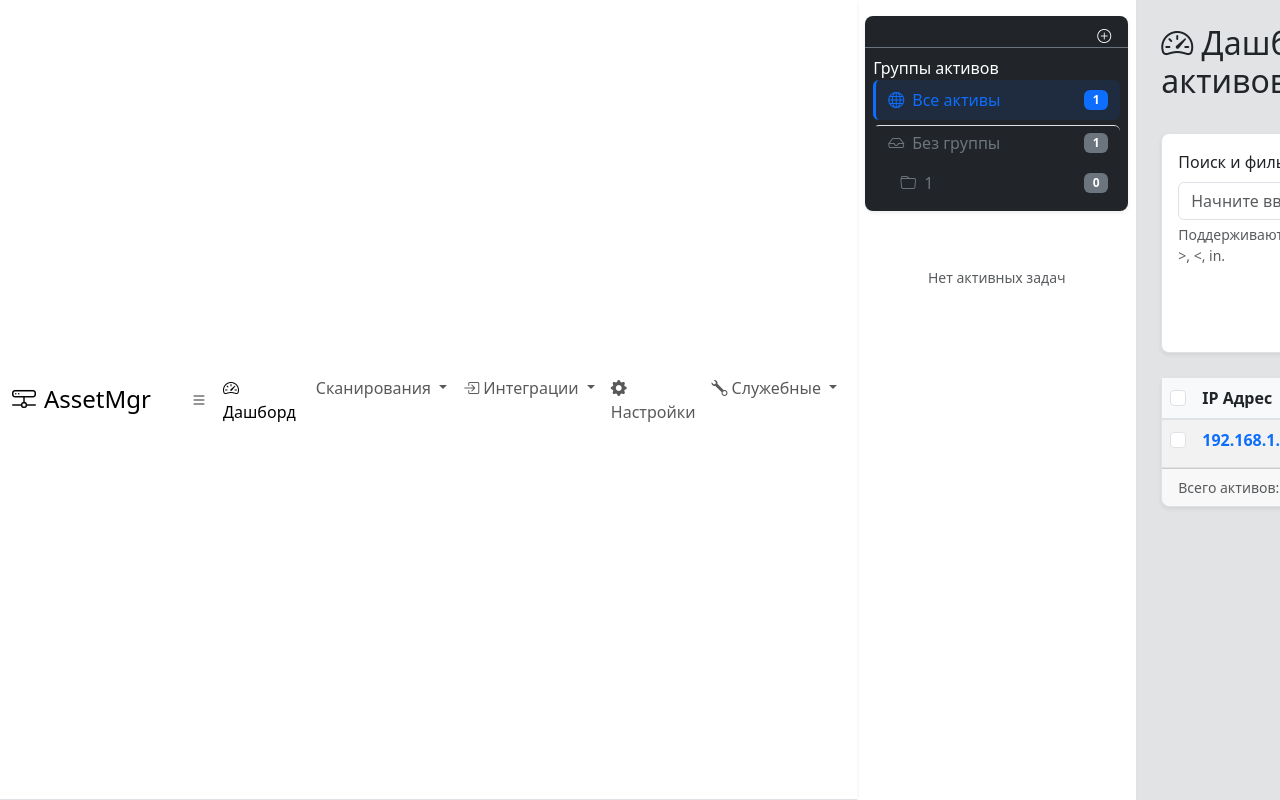
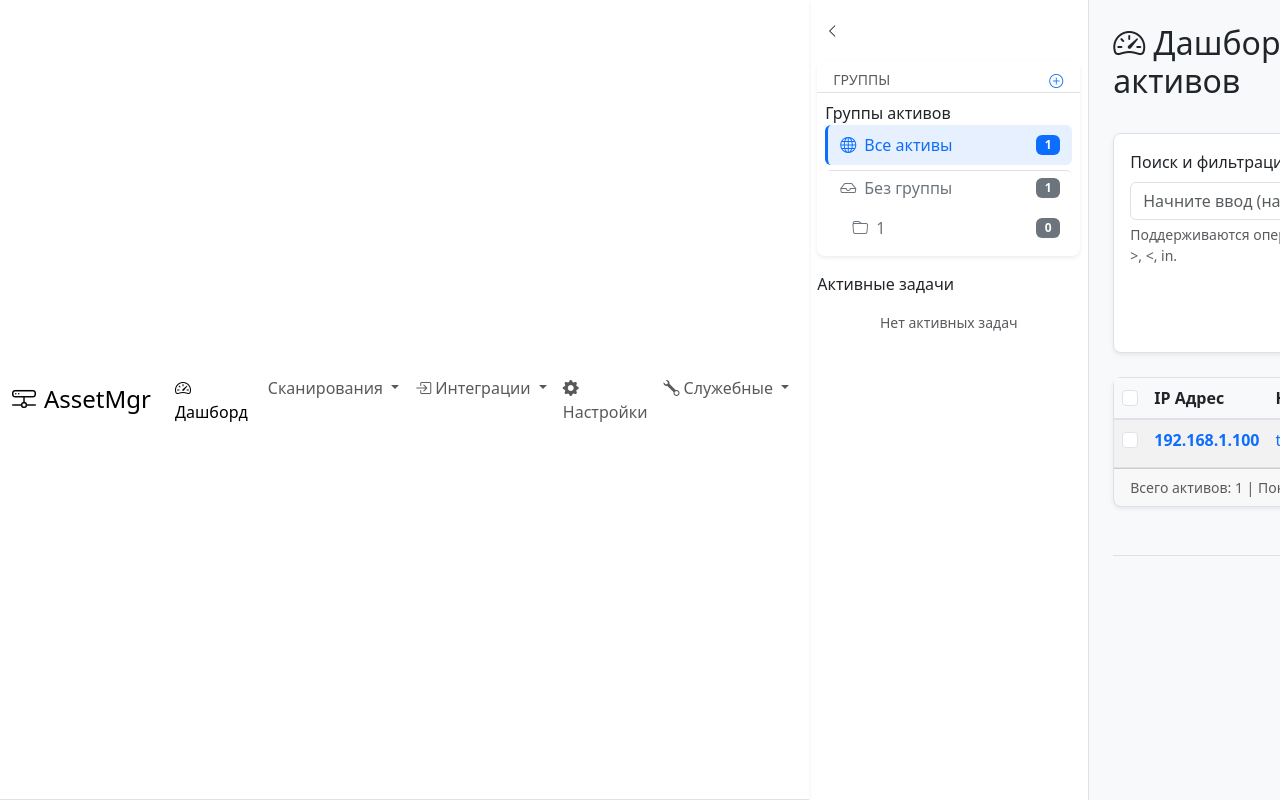
Before and after one commit to iebrosalin/turbo-funicular, a FastAPI app: page / in a window 1280 px wide. Run offline with FastAPI, Linux system fonts and the light colour scheme; data comes from the database, SQL or seed files in the repository; data that the repository does not hold is empty; some libraries are stand-ins or nearby versions.

Commit message:
update branch

```diff
--- a/backend/templates/base.html
+++ b/backend/templates/base.html
@@ -22,11 +22,6 @@
     <nav class="navbar sticky-top border-bottom navbar-expand-lg">
         <div class="container-fluid">
             <a class="navbar-brand" href="/"><h4 class="mb-0"><i class="bi bi-hdd-network me-2"></i>AssetMgr</h4></a>
-
-            <!-- Sidebar Toggle Button -->
-            <button class="sidebar-toggle-btn ms-3" id="sidebarToggle" title="Свернуть/Развернуть сайдбар">
-                <i class="bi bi-list"></i>
-            </button>
 
             <button class="navbar-toggler" type="button" data-bs-toggle="collapse" data-bs-target="#navbarMain" aria-controls="navbarMain" aria-expanded="false" aria-label="Toggle navigation">
                 <span class="navbar-toggler-icon"></span>
@@ -89,19 +84,24 @@
     <div class="d-flex w-100">
         <!-- LEFT SIDEBAR -->
         <div class="sidebar" id="sidebar">
-            <div class="d-flex flex-column align-items-center align-items-sm-start px-sm-2 pt-3 text-white min-vh-100">
+            <div class="d-flex flex-column align-items-sm-start px-2 pt-3 min-vh-100">
+                <!-- Кнопка сворачивания сайдбара внутри сайдбара -->
+                <button class="btn btn-sm btn-outline-secondary mb-3 align-self-start sidebar-toggle-btn" id="sidebarToggle" title="Свернуть/Развернуть сайдбар">
+                    <i class="bi bi-chevron-left"></i>
+                </button>
+
                 <!-- Сайдбар с группами активов -->
-                <div class="card shadow-sm border-0 mb-3 w-100 bg-dark text-white">
-                    <div class="card-header d-flex justify-content-between align-items-center bg-transparent border-bottom border-secondary pb-0">
+                <div class="card shadow-sm border-0 mb-3 w-100">
+                    <div class="card-header d-flex justify-content-between align-items-center border-bottom pb-0">
                         <h6 class="mb-0 small text-uppercase text-muted sidebar-text">Группы</h6>
-                        <button class="btn btn-sm btn-link p-0 text-white" id="btn-add-group" title="Добавить группу">
+                        <button class="btn btn-sm btn-link p-0" id="btn-add-group" title="Добавить группу">
                             <i class="bi bi-plus-circle"></i>
                         </button>
                     </div>
                     <div class="card-body p-2" id="sidebar-content">
                         <!-- Дерево групп будет загружено сюда через tree.js -->
                         <div class="text-center text-muted py-3">
-                            <div class="spinner-border spinner-border-sm text-light" role="status"></div>
+                            <div class="spinner-border spinner-border-sm" role="status"></div>
                             <small class="d-block mt-1">Загрузка...</small>
                         </div>
                     </div>
@@ -122,7 +122,7 @@
         </div>
 
         <!-- PAGE CONTENT -->
-        <div class="flex-grow-1 px-4 py-4 bg-dark bg-opacity-10" style="min-width: 0;">
+        <div class="flex-grow-1 px-4 py-4" style="min-width: 0;">
             <!-- Контейнер для уведомлений -->
             <div id="notifications-container" class="position-fixed top-0 end-0 p-3" style="z-index: 1100;"></div>
 
--- a/frontend/static/css/style.css
+++ b/frontend/static/css/style.css
@@ -61,14 +61,15 @@ body { background-color: var(--bg-body); color: var(--text-primary); font-family
     background: var(--bg-sidebar);
     border-right: 1px solid var(--border-color);
     overflow: hidden;
+    position: relative;
 }
 .sidebar .card {
-    background: transparent;
-    border: none;
+    background: var(--bg-card);
+    border: 1px solid var(--border-color);
     box-shadow: none;
 }
 .sidebar .card-header {
-    background: transparent;
+    background: var(--bg-card);
     border-bottom: 1px solid var(--border-color);
 }
 .sidebar.collapsed {
@@ -78,8 +79,13 @@ body { background-color: var(--bg-body); color: var(--text-primary); font-family
 .sidebar.collapsed .sidebar-text,
 .sidebar.collapsed .sidebar-section-title,
 .sidebar.collapsed .card-header h6,
-.sidebar.collapsed #btn-add-group {
+.sidebar.collapsed #btn-add-group,
+.sidebar.collapsed .sidebar-toggle-btn span {
     display: none;
+}
+.sidebar.collapsed .sidebar-toggle-btn {
+    width: 100%;
+    justify-content: center;
 }
 .sidebar.collapsed .card-header {
     justify-content: center;
--- a/frontend/static/js/main.js
+++ b/frontend/static/js/main.js
@@ -49,8 +49,19 @@ class App {
     if (sidebarToggle && sidebar) {
       sidebarToggle.addEventListener('click', () => {
         sidebar.classList.toggle('collapsed');
+        const icon = sidebarToggle.querySelector('i');
+        const isCollapsed = sidebar.classList.contains('collapsed');
+
+        // Меняем иконку стрелки
+        if (isCollapsed) {
+          icon.classList.remove('bi-chevron-left');
+          icon.classList.add('bi-chevron-right');
+        } else {
+          icon.classList.remove('bi-chevron-right');
+          icon.classList.add('bi-chevron-left');
+        }
+
         // Сохраняем состояние в localStorage
-        const isCollapsed = sidebar.classList.contains('collapsed');
         localStorage.setItem('sidebarCollapsed', isCollapsed ? 'true' : 'false');
       });
 
@@ -58,6 +69,11 @@ class App {
       const wasCollapsed = localStorage.getItem('sidebarCollapsed') === 'true';
       if (wasCollapsed) {
         sidebar.classList.add('collapsed');
+        const icon = sidebarToggle.querySelector('i');
+        if (icon) {
+          icon.classList.remove('bi-chevron-left');
+          icon.classList.add('bi-chevron-right');
+        }
       }
     }
 
```
